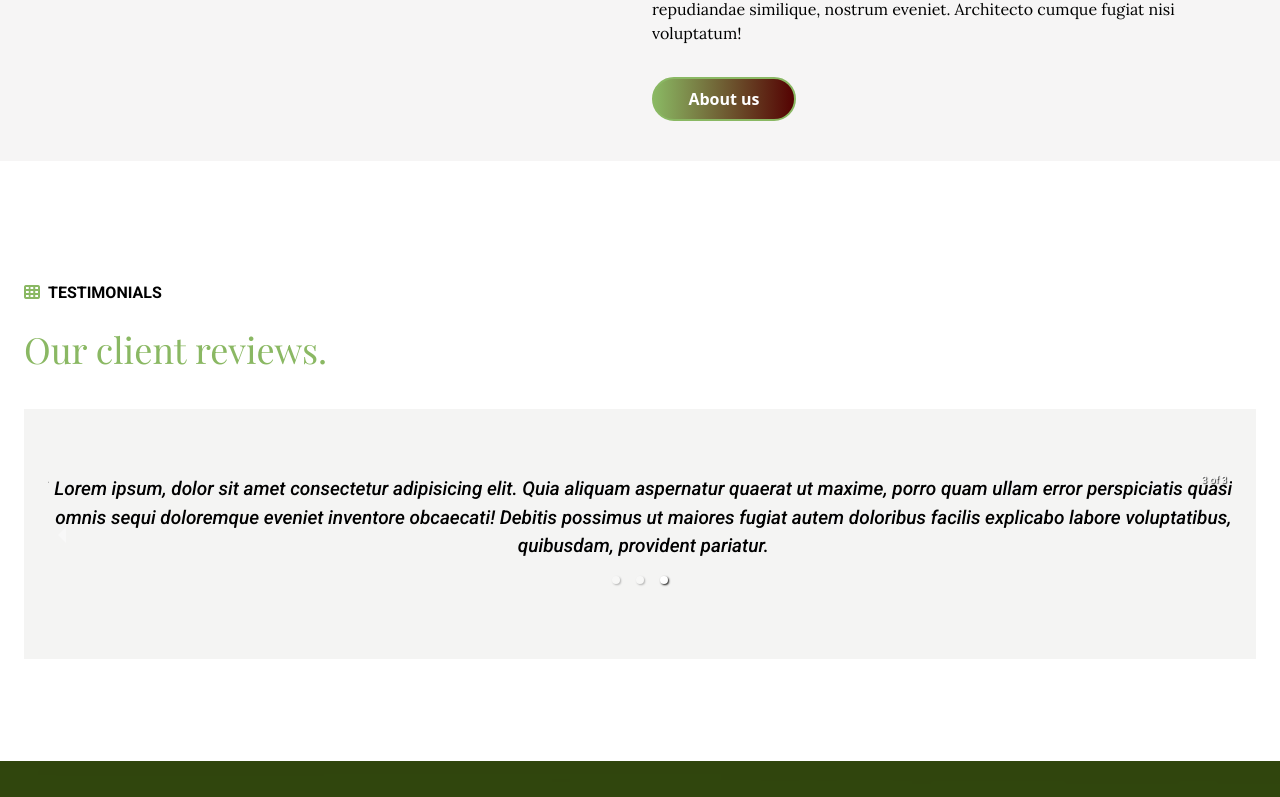
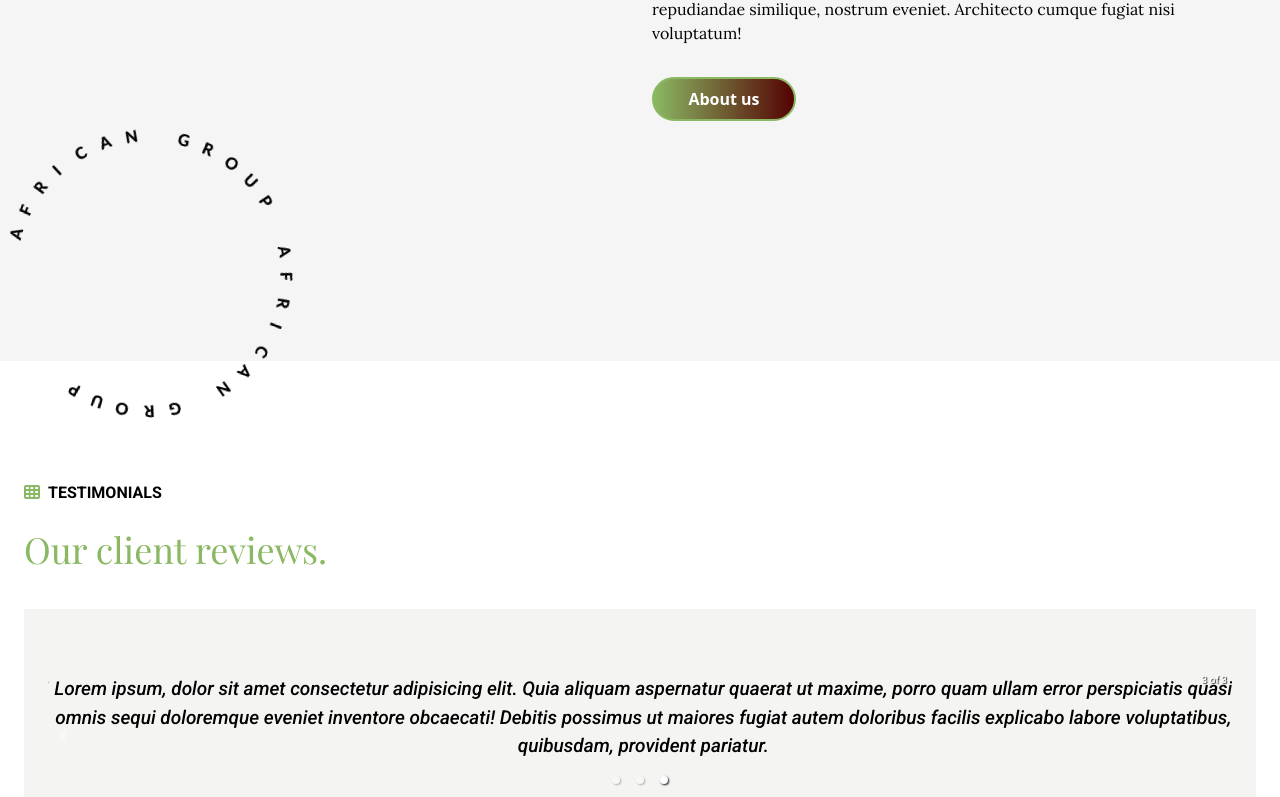
Before and after one commit to Peteru2/AfricanGroup, a React (Vite) app: page / in a window 1280 px wide. Shown: the part 1398-2195 px from the top of the page. Built offline with nearby package versions, Linux system fonts and the light colour scheme; a web font is replaced by a local one.

Commit message:
Circular text added

```diff
--- a/package.json
+++ b/package.json
@@ -12,6 +12,7 @@
   "dependencies": {
     "framer-motion": "^10.16.16",
     "react": "^18.2.0",
+    "react-awesome-reveal": "^4.2.7",
     "react-dom": "^18.2.0",
     "react-responsive-carousel": "^3.2.23",
     "react-router-dom": "^6.20.1",
--- a/src/Views/About.jsx
+++ b/src/Views/About.jsx
@@ -1,5 +1,7 @@
 import "../style.css"
 import Navbar from "../component/Navbar/Navbar";
+import Chat from "../component/SideChat";
+import Footer from "../component/Footer";
 import { motion } from "framer-motion";
 const About = () => {
     return (
@@ -77,6 +79,8 @@ const About = () => {
                     </div>
                 </div>
         </section>
+        <Chat />
+            <Footer />
         </>
      );
 }
--- a/src/Views/Landing.jsx
+++ b/src/Views/Landing.jsx
@@ -1,5 +1,6 @@
 import Footer from "../component/Footer";
 import FirstSection from "../component/LandingPageComp/FirstSection";
+import Services from "../component/LandingPageComp/Services";
 import Testimonials from "../component/LandingPageComp/Testimonials";
 import Values from "../component/LandingPageComp/values";
 import Navbar from "../component/Navbar/Navbar";
@@ -12,6 +13,7 @@ const Landing = () => {
             <section>
                 <Navbar />
                 <FirstSection />
+                <Services />
                 <Testimonials />
                 <Values />
                 <div className="text-3xl  mt-20">
--- /dev/null
+++ b/src/component/LandingPageComp/Services.jsx
@@ -0,0 +1,55 @@
+import { Bounce, Fade } from "react-awesome-reveal"
+import { useEffect, useRef } from "react"
+const Services = () => {
+    const str = "African Group African Group"
+    const textRef = useRef(null);
+
+    useEffect(() => {
+        const textContainer = textRef.current;
+
+        if (textContainer) {
+          for (let i = 0; i < str.length; i++) {
+            let span = document.createElement('mark');
+            span.innerHTML = str[i];
+            textContainer.appendChild(span);
+            span.style.transform = `rotate(${11 * i}deg)`;
+          }
+        }
+      }, [str]);
+
+
+    return (
+        <>
+         {/* <Fade triggerOnce direction="left"  >
+            <section className="bg-public bg-opacity-50 h-44  w-full  mb-[200px]">
+                <div></div>
+                <div className=" flex justify-center">
+                    <h2 className="font-playfair text-4xl text-white py-4">Our Services</h2>
+                </div>
+                <div className="flex justify-center">
+                        <div className="grid grid-cols-3 gap-4 ">
+                        <Bounce cascade direction=""> */}
+                                {/* <div className="bg-white h-[200px] ">
+                                    lo
+                                </div>
+                                <div className="bg-white h-[200px] ">
+                                    lo
+                                </div>
+                                <div className="bg-white h-[200px] ">
+
+
+                                </div> */}
+                                {/* </Bounce>
+
+                        </div> */}
+                        <div classNam="circle-container">
+                                    <p className="text" ref={textRef}></p>
+                                     </div>
+                        {/* </div>
+            </section>
+        </Fade> */}
+        </>
+     );
+}
+
+export default Services;
--- a/src/style.css
+++ b/src/style.css
@@ -36,3 +36,35 @@ button{
     background-size: cover;
     background-repeat: no-repeat;
 }
+.circle-container{
+    display: flex;
+    justify-content: center;
+    align-items: center;
+    padding:0;
+    margin: 0
+}
+.text{
+    height: 200px;
+    width: 200px;
+    position: relative;
+    animation: effect 8s linear infinite
+}
+
+@keyframes effect {
+    0%{
+        transform: rotate(0deg);
+    }
+    100%{
+        transform: rotate(360deg);
+    }
+}
+mark{
+    background: transparent;
+    position: absolute;
+    left:50%;
+    transform-origin: 0 150px;
+    font-family:'Gill Sans', 'Gill Sans MT', Calibri, 'Trebuchet MS', sans-serif;
+    font-weight:800;
+    text-transform: capitalize;
+    color: black
+}
```
Also changed, not shown: 1 other file (tests, documents, lock files or other folders).
